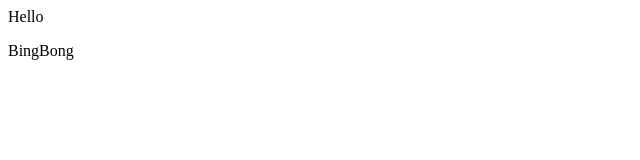
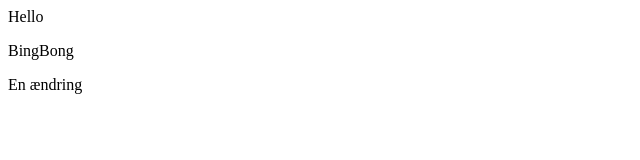
Before and after one commit to mgjhub/2022-GitHubTest, a plain HTML site: page index.html in a window 1280 px wide. Shown: the whole page, without its empty margins (0-640 px from the left). Drawn offline with Linux system fonts and the light colour scheme.

Commit message:
<p> ændring

```diff
--- a/index.html
+++ b/index.html
@@ -1,2 +1,4 @@
 <p>Hello</p>
 <p>BingBong</p>
+
+<p>En ændring</p>
```
